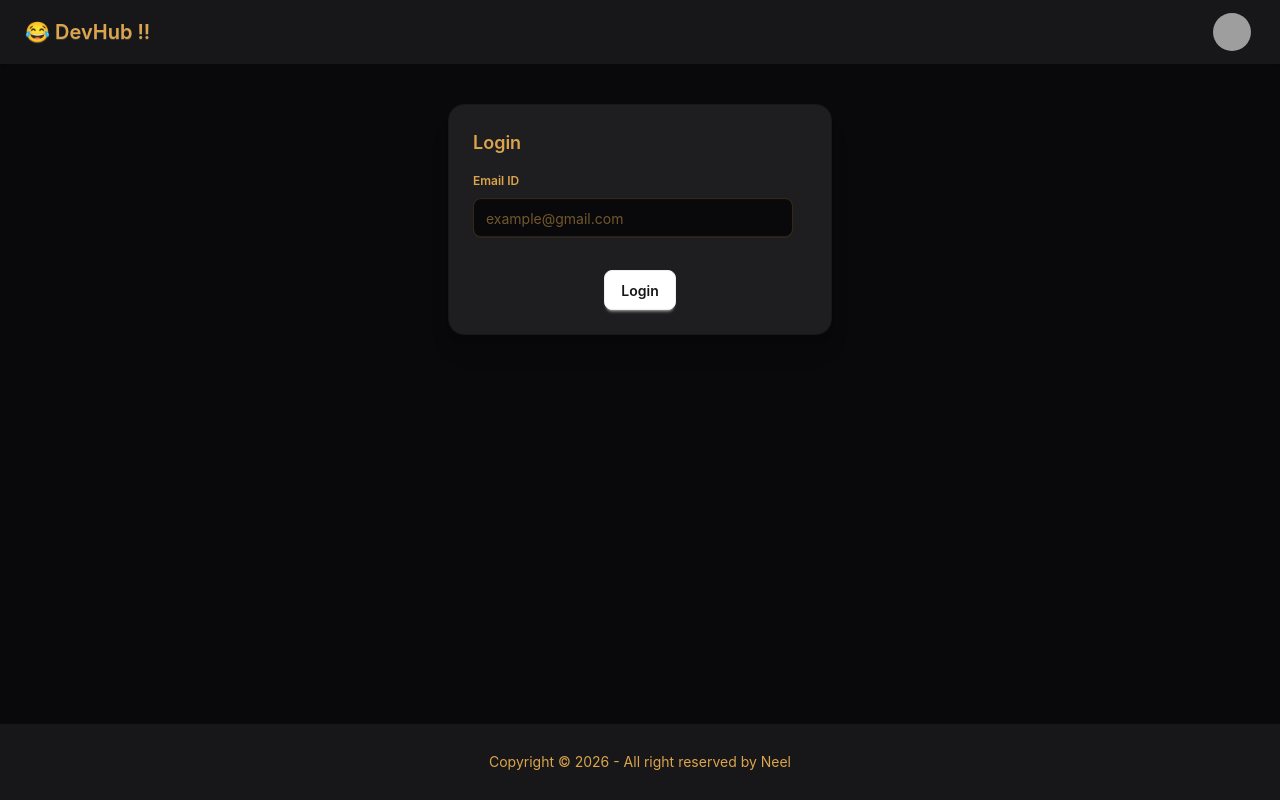
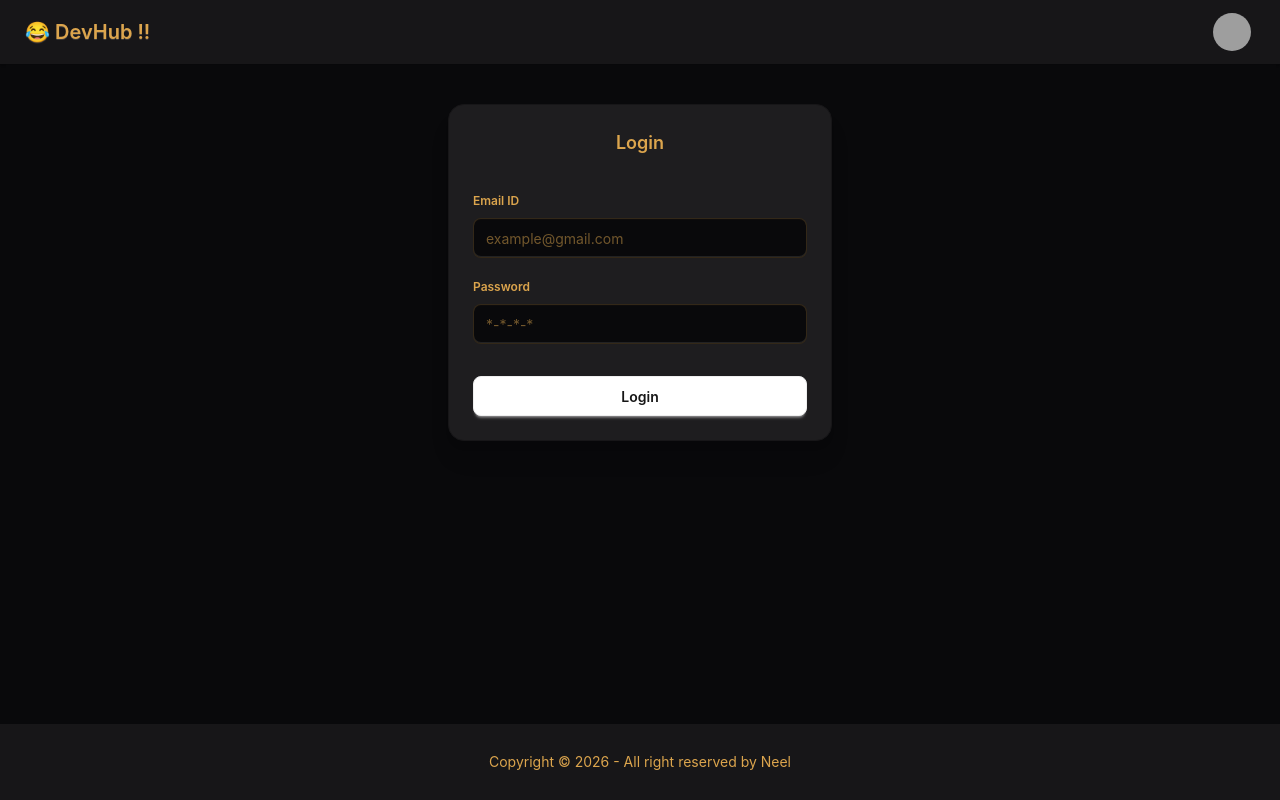
Before and after one commit to Neloy-SWE/Node.js-Learning, a React (Vite) app in the folder project/dev_hub_frontend/: page /login in a window 1280 px wide. Built offline with nearby package versions, Linux system fonts and the light colour scheme; grey boxes are pictures that could not be loaded.

Commit message:
login page design on going

```diff
--- a/project/dev_hub_frontend/index.html
+++ b/project/dev_hub_frontend/index.html
@@ -4,7 +4,7 @@
     <meta charset="UTF-8" />
     <link rel="icon" type="image/svg+xml" href="/favicon.svg" />
     <meta name="viewport" content="width=device-width, initial-scale=1.0" />
-    <title>dev_hub_frontend</title>
+    <title>DevHub</title>
   </head>
   <body>
     <div id="root"></div>
--- a/project/dev_hub_frontend/package.json
+++ b/project/dev_hub_frontend/package.json
@@ -11,6 +11,7 @@
   },
   "dependencies": {
     "@tailwindcss/vite": "^4.2.2",
+    "axios": "^1.14.0",
     "react": "^19.2.4",
     "react-dom": "^19.2.4",
     "react-router": "^7.14.0",
--- a/project/dev_hub_frontend/src/Login.jsx
+++ b/project/dev_hub_frontend/src/Login.jsx
@@ -1,18 +1,40 @@
+import { useState } from "react";
+
 const Login = () => {
+    const [emailId, setEmailId] = useState("");
+    const [password, setPassword] = useState("");
+
     return (
         <>
             <div className="flex justify-center my-10">
                 <div className="card card-border bg-base-300 w-96 shadow-xl">
                     <div className="card-body">
-                        <h2 className="card-title">Login</h2>
+                        <h2 className="card-title justify-center mb-5">Login</h2>
                         <div>
                             <fieldset className="fieldset">
                                 <legend className="fieldset-legend">Email ID</legend>
-                                <input type="text" className="input" placeholder="example@gmail.com" />
+                                <input
+                                    type="text"
+                                    value={emailId}
+                                    className="input w-full" placeholder="example@gmail.com"
+                                    onChange={(e) => setEmailId(e.target.value)}
+                                />
+                            </fieldset>
+                        </div>
+
+                        <div>
+                            <fieldset className="fieldset">
+                                <legend className="fieldset-legend">Password</legend>
+                                <input
+                                    type="password"
+                                    value={password}
+                                    className="input w-full" placeholder="*-*-*-*"
+                                    onChange={(e) => setPassword(e.target.value)}
+                                    />
                             </fieldset>
                         </div>
                         <div className="card-actions justify-center mt-5">
-                            <button className="btn btn-primary">Login</button>
+                            <button className="btn btn-primary btn-block">Login</button>
                         </div>
                     </div>
                 </div>
```
Also changed, not shown: 2 other files (tests, documents, lock files or other folders).
